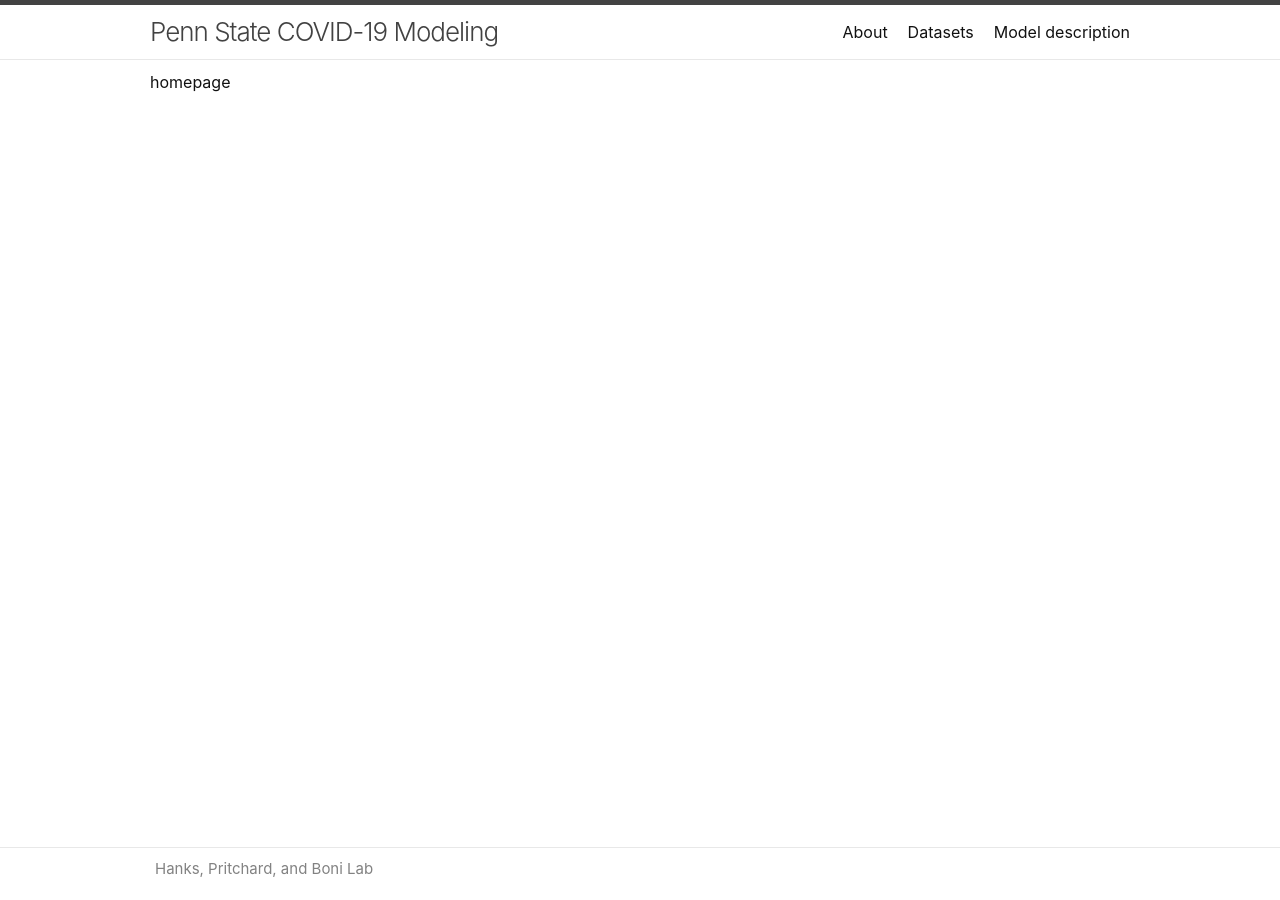
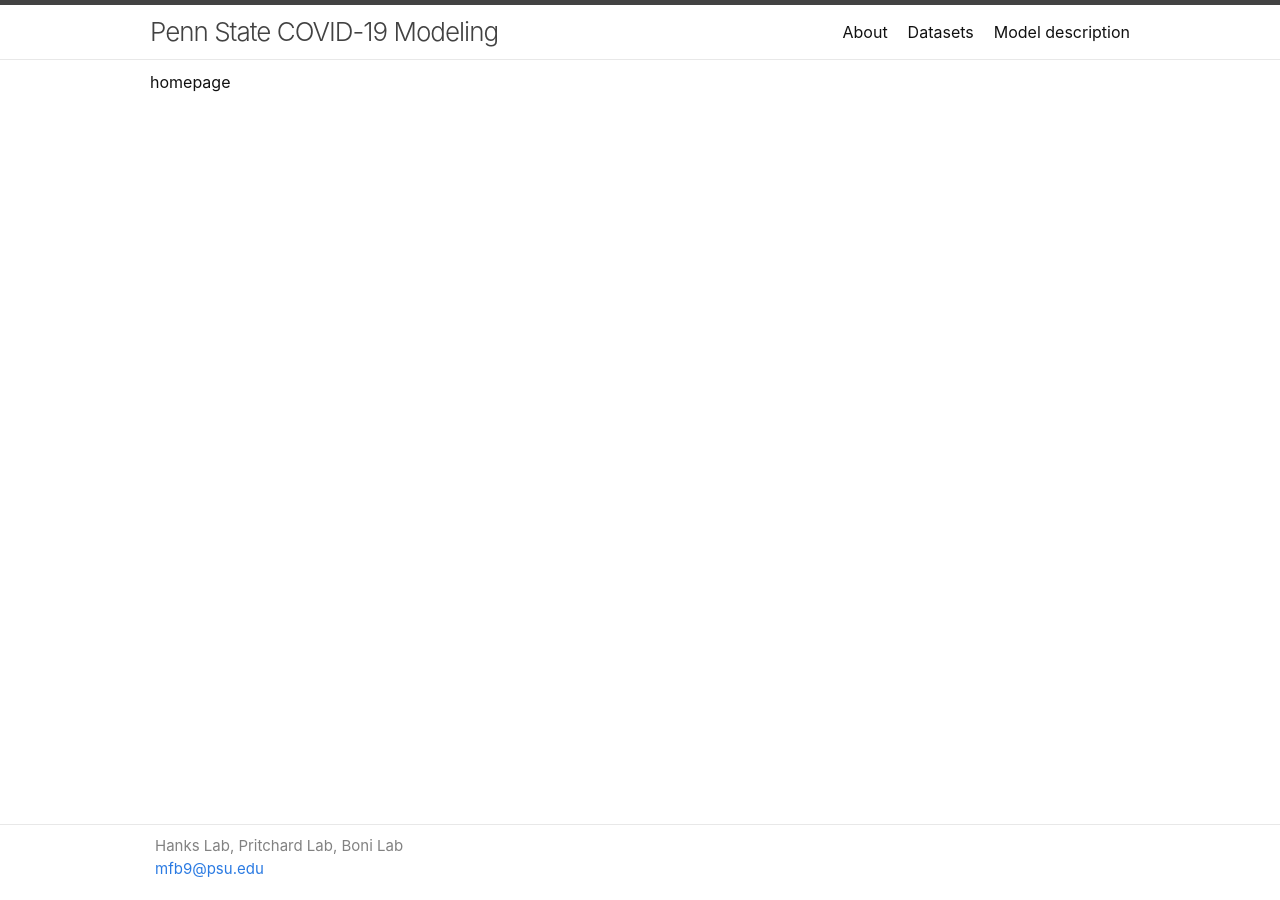
Before and after one commit to maciekboni/maciekboni.github.io, a Jekyll site: the page built from pages/index.md, in a window 1280 px wide. Built offline with Jekyll 4.4.1, drawn with Linux system fonts in a browser that asks for light colours.

Commit message:
Update _config.yml

```diff
--- a/_config.yml
+++ b/_config.yml
@@ -1,7 +1,7 @@
 title: Penn State COVID-19 Modeling
 author:
-  name: Hanks, Pritchard, and Boni Lab
-  # email: your-email@domain.com
+  name: Hanks Lab, Pritchard Lab, Boni Lab
+  email: mfb9@psu.edu
 description: > # this means to ignore newlines until "show_excerpts:"
   Penn State's Center for Infectious Disease Dynamics
   modeling efforts around the coronavirus pandemic
```
